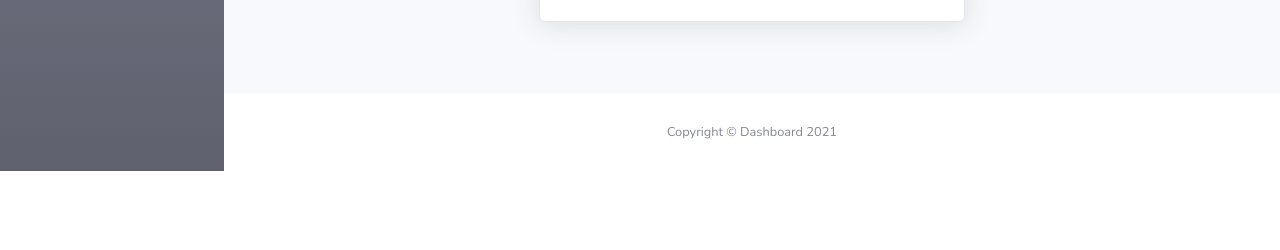
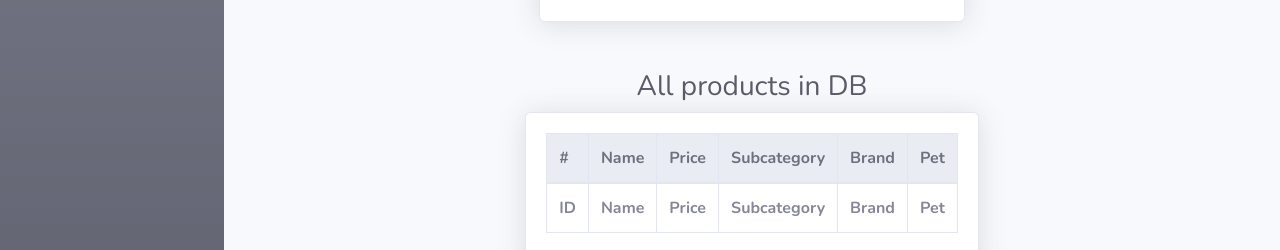
Before and after one commit to diego200052/grupo_01_petitmx, a React (Create React App) app in the folder PetitMx/dashboard/: page / in a window 1280 px wide. Shown: the part 702-952 px from the top of the page. Before the commit the page ends 873 px from the top, so only its background shows below. Built offline with nearby package versions, Linux system fonts and the light colour scheme; no server answers.

Commit message:
Se realizó el listado de los productos

```diff
--- /dev/null
+++ b/PetitMx/dashboard/src/components/Chart.js
@@ -0,0 +1,80 @@
+import React, {Component} from 'react';
+
+import ChartRow from './ChartRow';
+
+class Chart extends Component{
+
+	constructor(){
+		super()
+		this.state = {
+			movies: []
+		}
+	};
+
+	//Montaje
+    componentDidMount(){
+
+        fetch('/api/products')
+        .then(respuesta =>{
+            return respuesta.json()
+        })
+        .then(movies =>{
+            console.log("LISTA: ",movies.products)
+            this.setState({movies: movies.products})
+        })
+        .catch(error => console.log(error))
+
+    }
+
+	render(){
+
+		return(
+			<React.Fragment>
+						{/*<!-- PRODUCTS LIST -->*/}
+                        <div className="col-sm-12 col-lg-12 text-center">
+                            <h1 className="h3 mb-2 text-gray-800">All products in DB</h1>
+
+                        </div>
+						{/*<!-- DataTales Example -->*/}
+						<div className="card shadow mb-4">
+							<div className="card-body">
+								<div className="table-responsive">
+									<table className="table table-bordered" id="dataTable" width="100%" cellspacing="0">
+										<thead className="thead-light">
+											<tr>
+												<th>#</th>
+												<th>Name</th>
+												<th>Price</th>
+												<th>Subcategory</th>
+												<th>Brand</th>
+                                                <th>Pet</th>
+											</tr>
+										</thead>
+										<tfoot>
+											<tr>
+                                                <th>ID</th>
+												<th>Name</th>
+												<th>Price</th>
+												<th>Subcategory</th>
+												<th>Brand</th>
+                                                <th>Pet</th>
+											</tr>
+										</tfoot>
+										<tbody>
+											{
+												this.state.movies.map( (movie, index) => {
+													return < ChartRow {...movie} key = {index} />
+												})
+											}
+										</tbody>
+									</table>
+								</div>
+							</div>
+						</div>
+			</React.Fragment>
+		)
+	}
+}
+
+
+export default Chart;
--- /dev/null
+++ b/PetitMx/dashboard/src/components/ChartRow.js
@@ -0,0 +1,19 @@
+import React from 'react';
+
+
+function ChartRow(props){
+    return (
+                <tr>
+                    <td>{props.id_product}</td>
+                    <td>{props.productName}</td>
+                    <td>{props.price}</td>
+                    <td>{props.subcategorys.subcategoryName}</td>
+                    <td>{props.brand.brandName}</td>
+                    <td>{props.pets.pet}</td>
+                </tr>
+            )
+    }
+
+
+
+export default ChartRow;
--- a/PetitMx/dashboard/src/components/ContentRowCenter.js
+++ b/PetitMx/dashboard/src/components/ContentRowCenter.js
@@ -2,6 +2,7 @@ import React from 'react';
 import LastUserInDb from './LastUserInDb';
 import LastProductInDb from './LastProductInDb';
 import SubcategoriesInDb from './SubcategoriesInDb';
+import Chart from './Chart';
 
 function ContentRowCenter(){
     return (
@@ -18,6 +19,9 @@ function ContentRowCenter(){
             {/*<!-- Subcategories in DB -->*/}
             <SubcategoriesInDb />
 
+            {/*<!-- List of products in DB -->*/}
+            <Chart />
+
         </div>
     )
 }
--- a/PetitMx/dashboard/src/components/ContentRowTop.js
+++ b/PetitMx/dashboard/src/components/ContentRowTop.js
@@ -2,6 +2,7 @@ import React from 'react';
 import InfoTotalUser from './InfoTotalUser';
 import InfoTotalProduct from './InfoTotalProduct';
 import InfoTotalCategories from './InfoTotalCategories';
+
 
 function ContentRowTop(){
     return(
```
